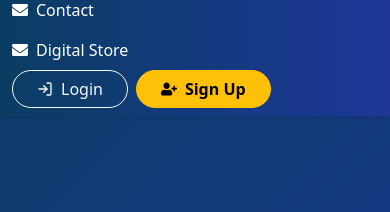
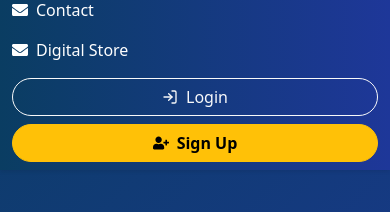
Before and after one commit to Tarunshakya1999/indokonafrontend, a React (Vite) app: page / in a window 390 px wide. Both pictures are taken after a click on the button "Toggle navigation". Shown: the part 220-432 px from the top of the page. Built offline with nearby package versions, Linux system fonts and the light colour scheme; no server answers.

Commit message:
Ne868uiyjjj7

```diff
--- a/src/Nav.jsx
+++ b/src/Nav.jsx
@@ -9,18 +9,21 @@ import {
   FaEnvelope,
   FaShoppingCart,
   FaUserCircle,
+  FaUserPlus,
+  FaSignOutAlt,
 } from "react-icons/fa";
 import { FiLogIn } from "react-icons/fi";
-import { FaUserPlus, FaSignOutAlt } from "react-icons/fa";
 import "./index.css";
 
 const Navbar = () => {
   const [username, setUsername] = useState(localStorage.getItem("username"));
+  const [role, setRole] = useState(localStorage.getItem("role"));
   const navigate = useNavigate();
 
   useEffect(() => {
     const handleStorageChange = () => {
       setUsername(localStorage.getItem("username"));
+      setRole(localStorage.getItem("role"));
     };
     window.addEventListener("storage", handleStorageChange);
     return () => window.removeEventListener("storage", handleStorageChange);
@@ -30,7 +33,9 @@ const Navbar = () => {
     localStorage.removeItem("username");
     localStorage.removeItem("access");
     localStorage.removeItem("refresh");
+    localStorage.removeItem("role");
     setUsername(null);
+    setRole(null);
     navigate("/login");
   };
 
@@ -71,84 +76,65 @@ const Navbar = () => {
           <div className="collapse navbar-collapse" id="navbarNav">
             <ul className="navbar-nav ms-auto">
               <li className="nav-item">
-                <Link
-                  className="nav-link cool-link d-flex align-items-center"
-                  to="/"
-                >
+                <Link className="nav-link cool-link d-flex align-items-center" to="/">
                   <FaHome className="me-2" /> Home
                 </Link>
               </li>
               <li className="nav-item">
-                <Link
-                  className="nav-link cool-link d-flex align-items-center"
-                  to="/about"
-                >
+                <Link className="nav-link cool-link d-flex align-items-center" to="/about">
                   <FaInfoCircle className="me-2" /> About
                 </Link>
               </li>
               <li className="nav-item">
-                <Link
-                  className="nav-link cool-link d-flex align-items-center"
-                  to="/services"
-                >
+                <Link className="nav-link cool-link d-flex align-items-center" to="/services">
                   <FaServicestack className="me-2" /> Services
                 </Link>
               </li>
               <li className="nav-item">
-                <Link
-                  className="nav-link cool-link d-flex align-items-center"
-                  to="/feedbacklist"
-                >
+                <Link className="nav-link cool-link d-flex align-items-center" to="/feedbacklist">
                   <i className="fa-regular fa-image"></i>{" "}
                   <span style={{ marginLeft: "7px" }}>Our Gallery</span>
                 </Link>
               </li>
               <li className="nav-item">
-                <Link
-                  className="nav-link cool-link d-flex align-items-center"
-                  to="/contact"
-                >
+                <Link className="nav-link cool-link d-flex align-items-center" to="/contact">
                   <FaEnvelope className="me-2" /> Contact
                 </Link>
               </li>
-
               <li className="nav-item">
-                <Link
-                  className="nav-link cool-link d-flex align-items-center"
-                  to="/store"
-                >
+                <Link className="nav-link cool-link d-flex align-items-center" to="/store">
                   <FaEnvelope className="me-2" /> Digital Store
                 </Link>
               </li>
             </ul>
 
+            {/* ✅ User Dropdown */}
             {username ? (
-              <div className="ms-lg-3 dropdown">
+              <div className="dropdown ms-lg-3 mt-2 mt-lg-0">
                 <button
-                  className="btn btn-outline-light dropdown-toggle fw-bold d-flex align-items-center"
+                  className="btn btn-outline-light dropdown-toggle fw-bold d-flex align-items-center w-100"
                   type="button"
                   data-bs-toggle="dropdown"
                   aria-expanded="false"
                 >
                   <FaUserCircle className="me-2" /> Welcome, {username}
                 </button>
-                <ul className="dropdown-menu dropdown-menu-end">
+                <ul className="dropdown-menu dropdown-menu-end" style={{ minWidth: "200px" }}>
                   <li>
-                    <Link
-                      className="dropdown-item d-flex align-items-center"
-                      to="/cart"
-                    >
+                    <Link className="dropdown-item d-flex align-items-center" to="/cart">
                       <FaShoppingCart className="me-2" /> View Cart
                     </Link>
                   </li>
-                  <li>
-                    <Link
-                      className="dropdown-item d-flex align-items-center"
-                      to="/add-product"
-                    >
-                      <i className="fa-solid fa-plus me-2"></i> Add Product
-                    </Link>
-                  </li>
+
+                  {/* ✅ Add Product only for Admin */}
+                  {role && role.toLowerCase() === "admin" && (
+                    <li>
+                      <Link className="dropdown-item d-flex align-items-center" to="/add-product">
+                        <i className="fa-solid fa-plus me-2"></i> Add Product
+                      </Link>
+                    </li>
+                  )}
+
                   <li>
                     <hr className="dropdown-divider" />
                   </li>
@@ -163,16 +149,16 @@ const Navbar = () => {
                 </ul>
               </div>
             ) : (
-              <div className="ms-lg-3 d-flex">
+              <div className="ms-lg-3 d-flex flex-column flex-lg-row mt-2 mt-lg-0">
                 <Link
                   to="/login"
-                  className="btn btn-outline-light rounded-pill px-4 me-2 d-flex align-items-center"
+                  className="btn btn-outline-light rounded-pill px-4 me-0 me-lg-2 mb-2 mb-lg-0 d-flex align-items-center justify-content-center"
                 >
                   <FiLogIn className="me-2" /> Login
                 </Link>
                 <Link
                   to="/register"
-                  className="btn btn-warning rounded-pill px-4 fw-bold d-flex align-items-center"
+                  className="btn btn-warning rounded-pill px-4 fw-bold d-flex align-items-center justify-content-center"
                 >
                   <FaUserPlus className="me-2" /> Sign Up
                 </Link>
```
